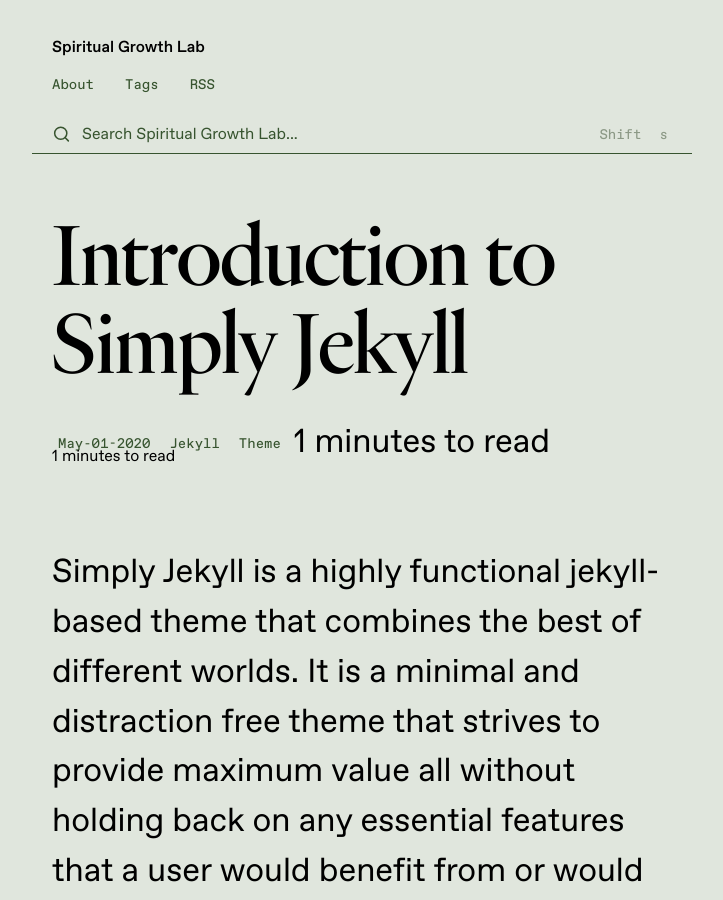
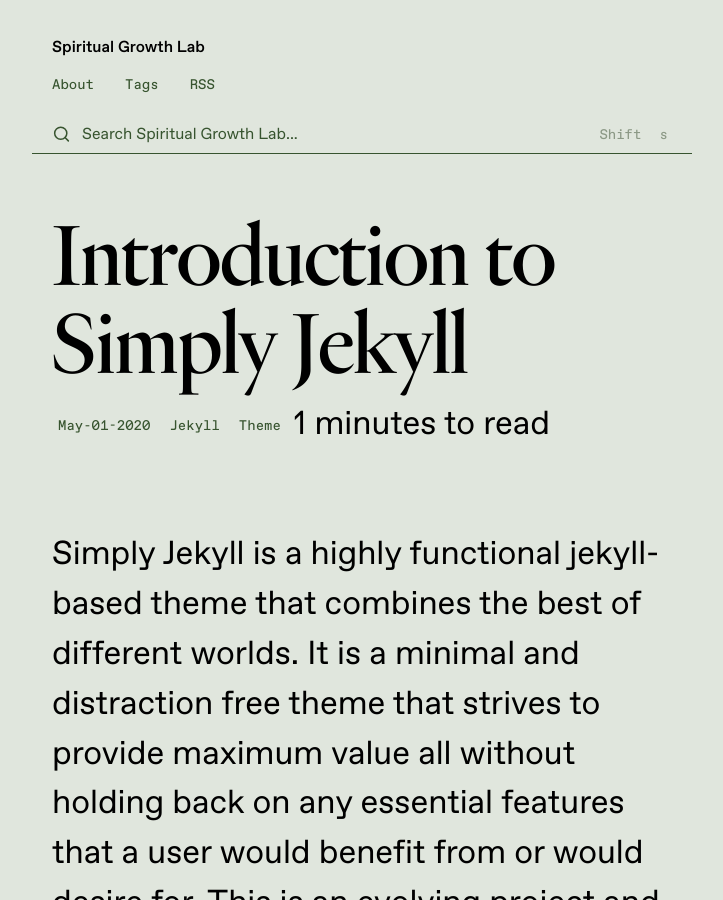
Before and after one commit to jsantiago611/digital-garden-master, a Jekyll site: the page built from _posts/2020-05-01-intro.md, in a window 1280 px wide and 900 px high. Shown: the whole window, without its empty margins (278-1001 px from the left). Built offline with Jekyll 4.4.1, drawn with Linux system fonts in a browser that asks for light colours.

Commit message:
remove dup readtime

```diff
--- a/_layouts/Post.html
+++ b/_layouts/Post.html
@@ -68,7 +68,6 @@
                 or page.content-type == "post"  -%}
             <main>
                 <h1>{{page.title}}</h1>
-		{%- include read_time.html -%}
                 {%- include Content.html -%}
                 {%- include Backlinks.html -%}
                 {%- include Related.html -%}
```
